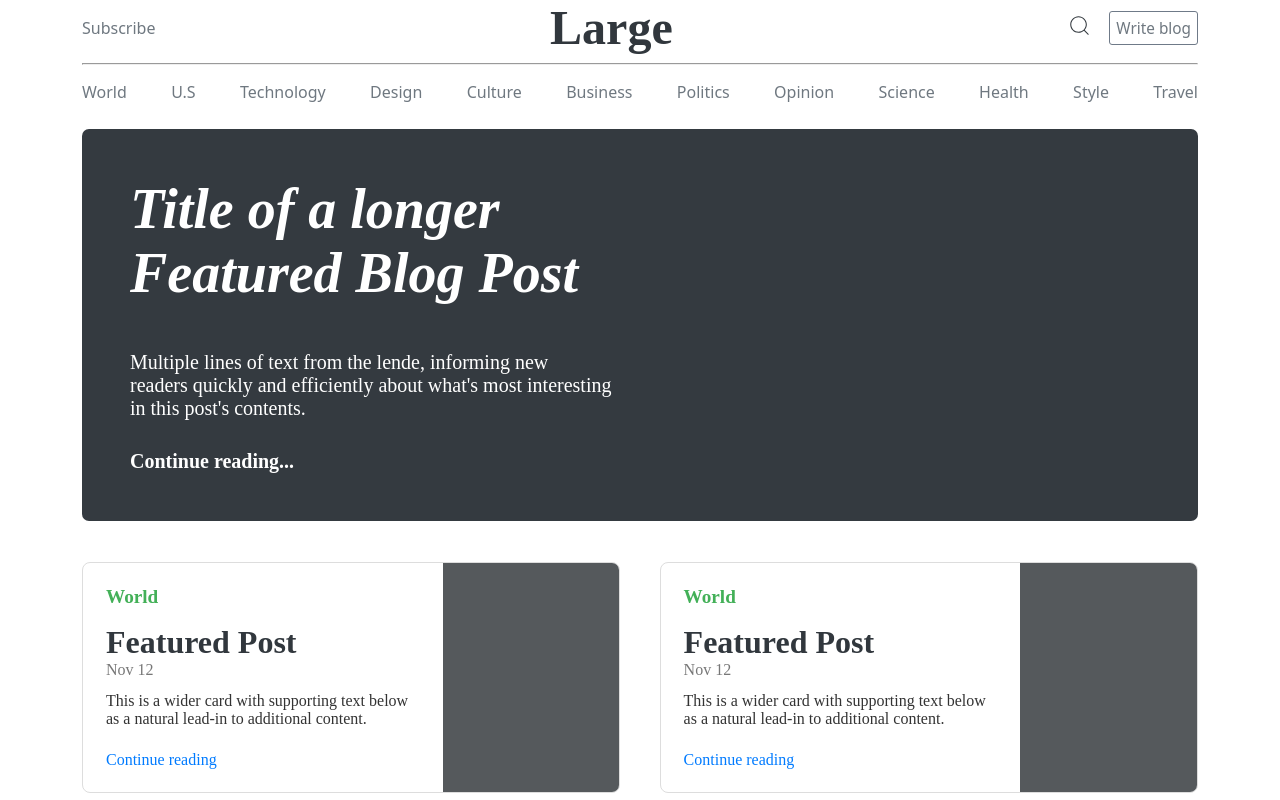
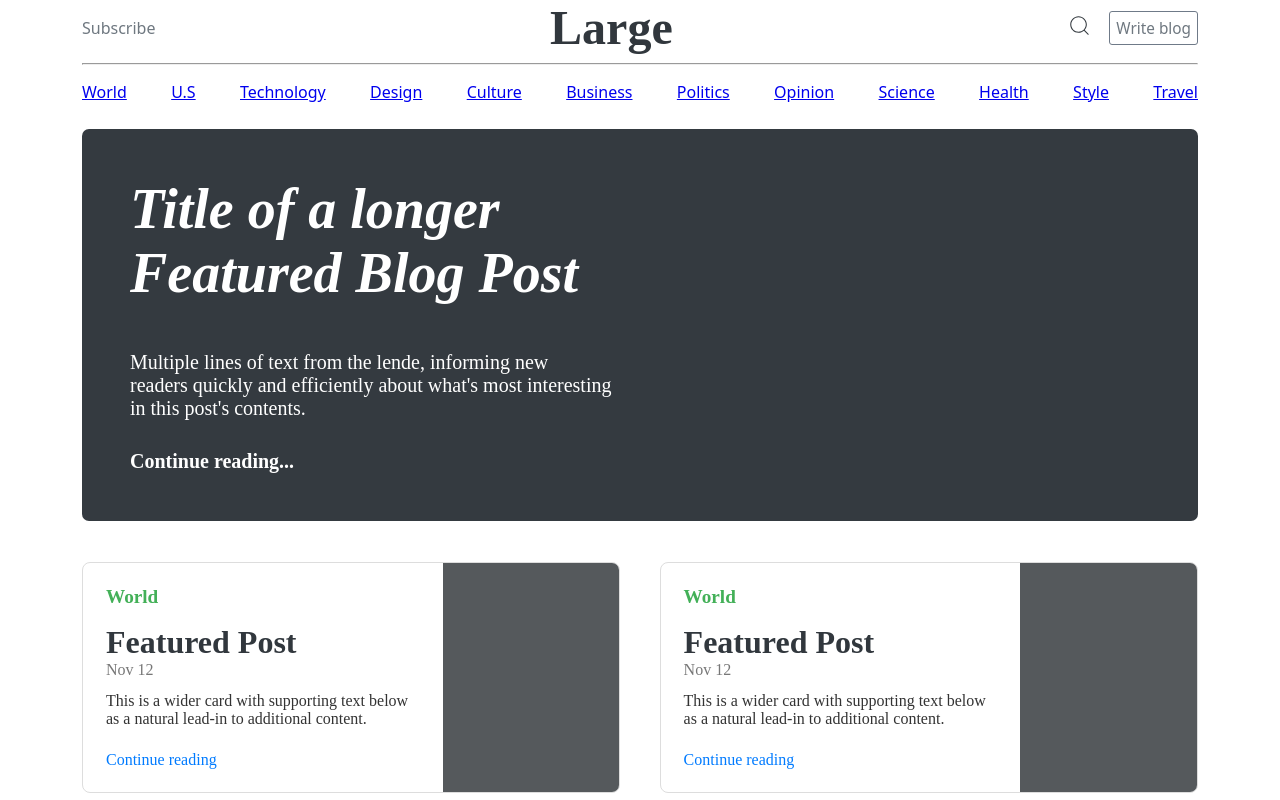
Before and after one commit to sagarkashyap989/blog-assignment, a React (Create React App) app: page / in a window 1280 px wide. Shown: the top 800 px of the page. Built offline with nearby package versions, Linux system fonts and the light colour scheme.

Commit message:
fix folder structure

```diff
--- a/src/components/Card.js
+++ b/src/components/Card.js
@@ -16,7 +16,7 @@ const Card = () => {
         </section>
         <footer>
 
-          <a href="#" className="card__link">Continue reading</a>
+          <a href="/#" className="card__link">Continue reading</a>
         </footer>
       </div>
       <div className="card__image-container">
--- a/src/components/Blog.js
+++ b/src/layout/Blog.js
@@ -1,6 +1,6 @@
 import React from 'react'
 import { useModal } from '../context/Context';
-import BlogItem from './BlogItem';
+import BlogItem from '../components/BlogItem';
 
 
 
--- a/src/components/SecondaryNavbar.js
+++ b/src/layout/SecondaryNavbar.js
@@ -7,7 +7,7 @@ const SecondaryNavbar = () => {
   return (
     <div className='secondary-nav-wrapper'>
 
-    {data.map((e) =>  (<a className='secondary-nav-item'>{e}</a>))}
+    {data.map((e) =>  (<a  href = '/#' className='secondary-nav-item'>{e}</a>))}
     </div>
   )
 }
```
Also changed, not shown: src/App.js (+5 -5 lines), src/layout/Banner.js (renamed from src/components/Banner.js), src/layout/Footer.js (renamed from src/components/Footer.js), src/layout/Navbar.js (renamed from src/components/Navbar.js).
